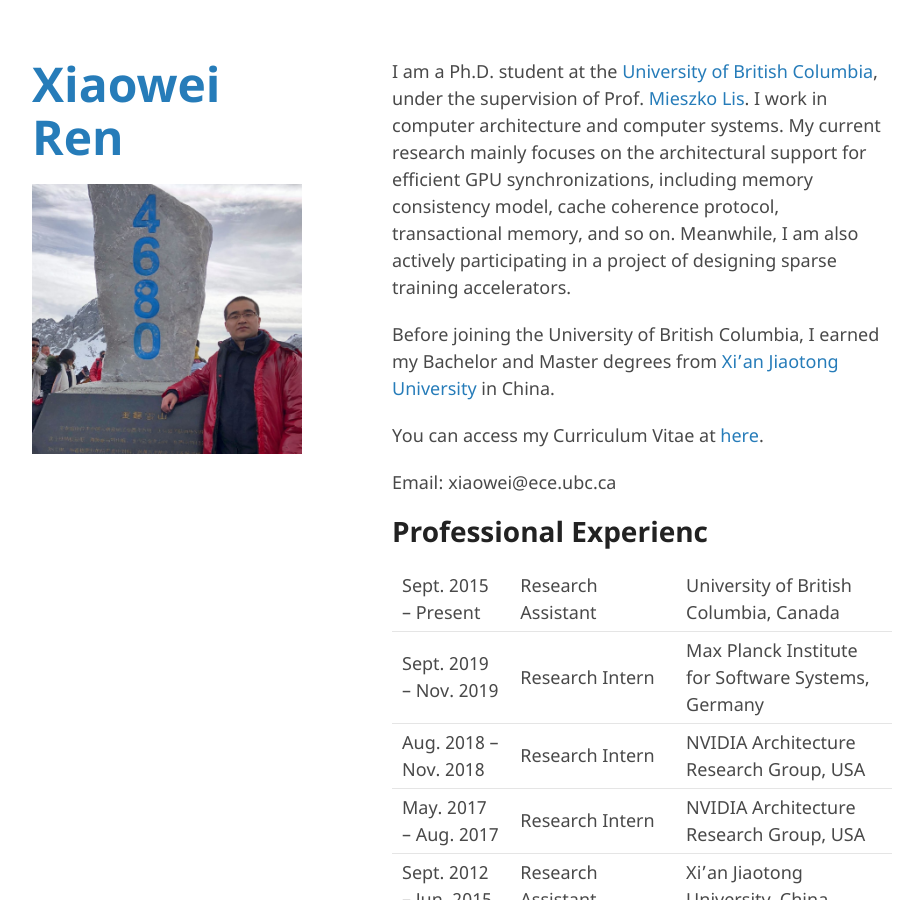
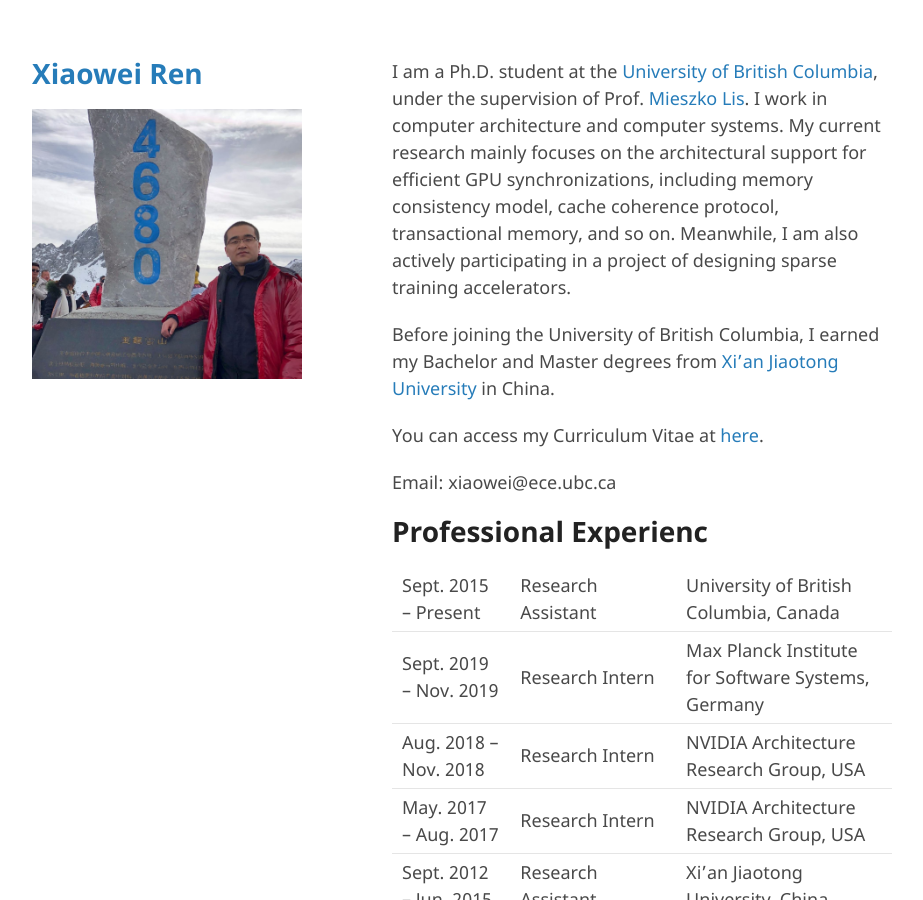
Before and after one commit to ericrxw/xiaoweiren, a Jekyll site: the page built from index.md, in a window 1280 px wide and 900 px high. Shown: the whole window, without its empty margins (178-1101 px from the left). Built offline with Jekyll 4.4.1, drawn with Linux system fonts in a browser that asks for light colours; our own code applies the rules of GitHub Pages for plain Markdown files; the repository's description, which GitHub fills in, is left out.

Commit message:
layout agjustment

```diff
--- a/_layouts/default.html
+++ b/_layouts/default.html
@@ -14,7 +14,7 @@
   <body>
     <div class="wrapper">
       <header>
-	<h1><a href="{{ "/" | absolute_url }}"><font size="28">{{ site.title | default: site.github.repository_name }}</a></h1></font>
+	<h1><a href="{{ "/" | absolute_url }}">{{ site.title | default: site.github.repository_name }}</a></h1>
 
         {% if site.logo %}
           <img src="{{site.logo | relative_url}}" alt="Logo" />
```
